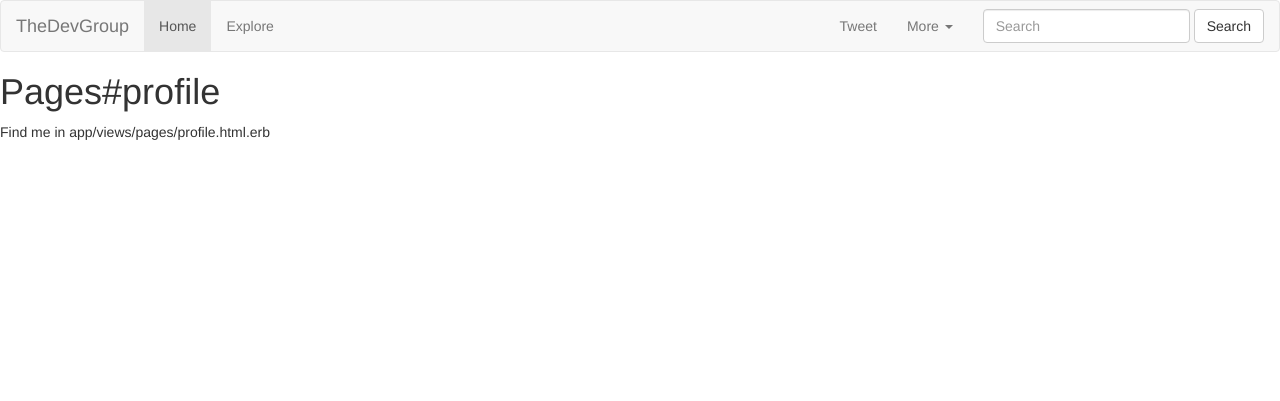
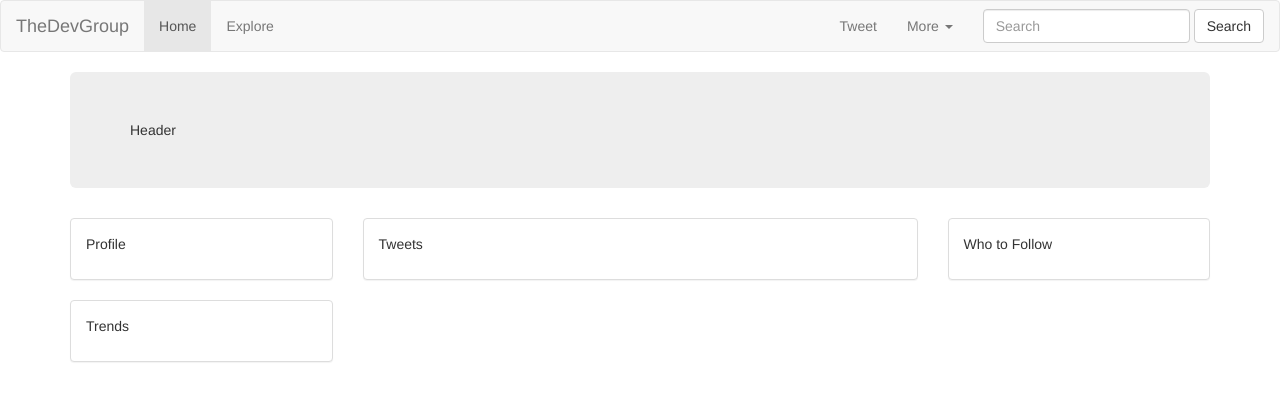
Before and after one commit to ObnoxStudios/TheDevGroup, a Rails app: page /profile in a window 1280 px wide. Shown: the top 401 px of the page. Run offline with Rails 7, Linux system fonts and the light colour scheme; style sheets or scripts are compiled from the project's sources; some libraries are stand-ins or nearby versions.

Commit message:
Fixed Pge layouts

```diff
--- a/app/views/layouts/_nav.html.erb
+++ b/app/views/layouts/_nav.html.erb
@@ -8,14 +8,14 @@
         <span class="icon-bar"></span>
         <span class="icon-bar"></span>
       </button>
-      <a class="navbar-brand" href="#">TheDevGroup</a>
+      <a class="navbar-brand" href="/">TheDevGroup</a>
     </div>
 
     <!-- Collect the nav links, forms, and other content for toggling -->
     <div class="collapse navbar-collapse" id="bs-example-navbar-collapse-1">
       <ul class="nav navbar-nav">
-        <li class="active"><a href="#">Home<span class="sr-only">(current)</span></a></li>
-        <li><a href="#">Explore</a></li>
+        <li class="active"><a href="/home">Home<span class="sr-only">(current)</span></a></li>
+        <li><a href="/explore">Explore</a></li>
       </ul>
       <ul class="nav navbar-nav navbar-right">
     <form class="navbar-form navbar-right" role="search">
@@ -28,7 +28,7 @@
         <li class="dropdown">
           <a href="#" class="dropdown-toggle" data-toggle="dropdown" role="button" aria-haspopup="true" aria-expanded="false">More <span class="caret"></span></a>
           <ul class="dropdown-menu">
-            <li><a href="#">Profile</a></li>
+            <li><a href="/profile">Profile</a></li>
             <li role="separator" class="divider"></li>
             <li><a href="#">Help</a></li>
             <li role="separator" class="divider"></li>
--- a/app/views/layouts/application.html.erb
+++ b/app/views/layouts/application.html.erb
@@ -1,14 +1,17 @@
 <!DOCTYPE html>
 <html>
 <head>
-  <title>Thedevgroup</title>
+  <title>TheDevGroup</title>
   <%= stylesheet_link_tag    'application', media: 'all', 'data-turbolinks-track' => true %>
   <%= javascript_include_tag 'application', 'data-turbolinks-track' => true %>
   <%= csrf_meta_tags %>
 </head>
 <body>
 <%= render '/layouts/nav' %>
-<%= yield %>
+<div class ="container">
+ <%= yield %>
+</div>
+
 
 </body>
 </html>
--- a/app/views/pages/profile.html.erb
+++ b/app/views/pages/profile.html.erb
@@ -1,2 +1,41 @@
-<h1>Pages#profile</h1>
-<p>Find me in app/views/pages/profile.html.erb</p>
+<div class = "row">
+    <div class = "col-xs-12">
+        <div class="jumbotron">
+            Header
+        </div>
+    </div>
+</div>
+<!-- begin row 2. -->
+<div class = "row">
+    <div class = "col-xs-3">
+        <div class="panel panel-default">
+          <div class="panel-body">
+            <p>Profile</p>
+          </div>
+        </div>
+    </div>
+    <div class = "col-xs-6">
+        <div class="panel panel-default">
+          <div class="panel-body">
+            <p>Tweets</p>
+          </div>
+        </div>
+    </div>
+    <div class = "col-xs-3">
+        <div class="panel panel-default">
+          <div class="panel-body">
+            <p>Who to Follow</p>
+          </div>
+        </div>
+    </div>
+</div>
+<!-- begin row 2. -->
+<div class = "row">
+    <div class = "col-xs-3">
+        <div class="panel panel-default">
+          <div class="panel-body">
+            <p>Trends</p>
+          </div>
+        </div>
+    </div>
+</div>
```
Also changed, not shown: app/views/pages/home.html.erb (+33 -2 lines), 1 other file.
